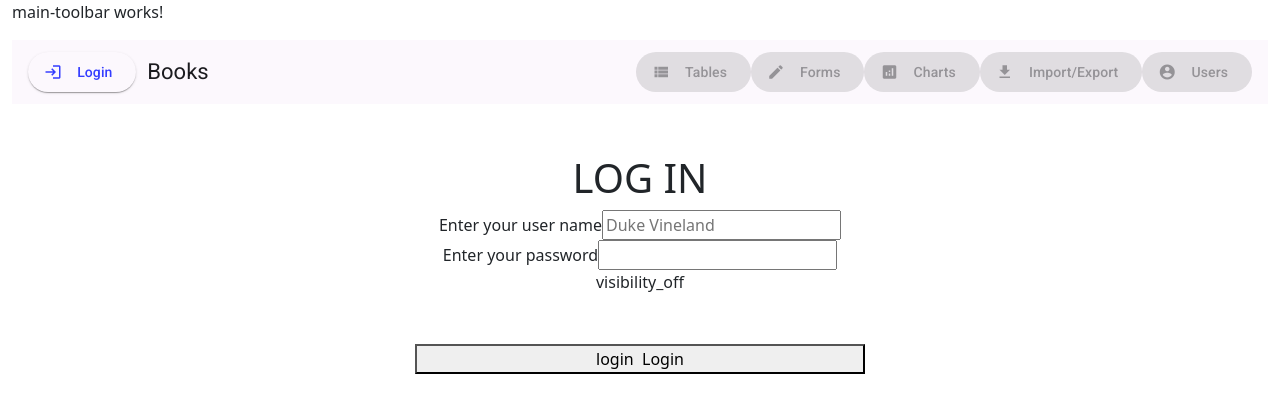
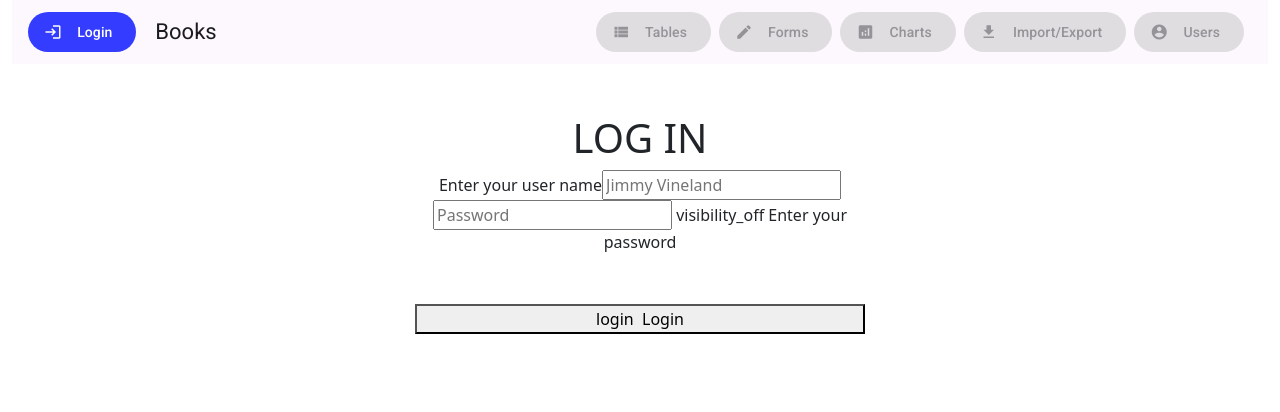
Before and after one commit to Johnathan-McRoberts/SabletrimmedBrickquilted, an Angular app in the folder ui/sabletrimmed-brickquilted/: page / in a window 1280 px wide. Shown: the top 412 px of the page. Built offline with nearby package versions, Linux system fonts and the light colour scheme.

Commit message:
Clean up

```diff
--- a/ui/sabletrimmed-brickquilted/src/app/shared/components/main-toolbar/main-toolbar.html
+++ b/ui/sabletrimmed-brickquilted/src/app/shared/components/main-toolbar/main-toolbar.html
@@ -1,35 +1,34 @@
-<p>main-toolbar works!</p>
-<mat-toolbar color="primary">
+<mat-toolbar color="primary" class="toolbar-button-row">
 
-  <button (click)="navigateToLogin()" mat-raised-button color="primary">
+  <button (click)="navigateToLogin()" matButton="filled">
     <mat-icon>login</mat-icon>
     <span>&nbsp; Login</span>
   </button>
 
   <span>&nbsp; Books {{displayuser}}</span>
-  <span class="example-spacer"></span>
+  <span class="toolbar-spacer"></span>
 
-  <button (click)="navigateToTables()" mat-raised-button color="primary" [disabled]="isNotLoggedIn()">
+  <button (click)="navigateToTables()" matButton="filled" [disabled]="isNotLoggedIn()">
     <mat-icon>view_list</mat-icon>
     <span>&nbsp; Tables</span>
   </button>
 
-  <button (click)="navigateToForms()" mat-raised-button color="primary" [disabled]="isNotLoggedIn()">
+  <button (click)="navigateToForms()" matButton="filled" [disabled]="isNotLoggedIn()">
     <mat-icon>edit</mat-icon>
     <span>&nbsp; Forms</span>
   </button>
 
-  <button (click)="navigateToCharts()" mat-raised-button color="primary" [disabled]="isNotLoggedIn()">
+  <button (click)="navigateToCharts()" matButton="filled" [disabled]="isNotLoggedIn()">
     <mat-icon>analytics</mat-icon>
     <span>&nbsp; Charts</span>
   </button>
 
-  <button (click)="navigateToInputExport()" mat-raised-button color="primary" [disabled]="isNotLoggedIn()">
+  <button (click)="navigateToInputExport()" matButton="filled" [disabled]="isNotLoggedIn()">
     <mat-icon>download</mat-icon>
     <span>&nbsp; Import/Export</span>
   </button>
 
-  <button (click)="navigateToUsers()" mat-raised-button color="primary" [disabled]="isNotLoggedIn()">
+  <button (click)="navigateToUsers()" matButton="filled" [disabled]="isNotLoggedIn()">
     <mat-icon>account_circle</mat-icon>
     <span>&nbsp; Users</span>
   </button>
--- a/ui/sabletrimmed-brickquilted/src/app/shared/components/main-toolbar/main-toolbar.scss
+++ b/ui/sabletrimmed-brickquilted/src/app/shared/components/main-toolbar/main-toolbar.scss
@@ -1,8 +1,7 @@
-
-.example-icon {
-  padding: 0 14px;
+.toolbar-spacer {
+  flex: 1 1 auto;
 }
 
-.example-spacer {
-  flex: 1 1 auto;
+.toolbar-button-row .mat-mdc-button-base {
+  margin: 8px 8px 8px 0;
 }
--- a/ui/sabletrimmed-brickquilted/src/app/shared/components/main-toolbar/main-toolbar.ts
+++ b/ui/sabletrimmed-brickquilted/src/app/shared/components/main-toolbar/main-toolbar.ts
@@ -1,9 +1,7 @@
 import { Component, inject } from '@angular/core';
 import { Router } from '@angular/router';
 
-
 import { LoggedInService } from './../../../shared/services/logged-in-service';
-
 
 @Component({
   selector: 'app-main-toolbar',
--- a/ui/sabletrimmed-brickquilted/src/app/shared/services/logged-in-service.ts
+++ b/ui/sabletrimmed-brickquilted/src/app/shared/services/logged-in-service.ts
@@ -1,10 +1,9 @@
-import { HttpClient, HttpHeaders } from '@angular/common/http';
+import { HttpClient } from '@angular/common/http';
 import { inject, Injectable } from '@angular/core';
 import { Observable } from 'rxjs';
 
 import { UserLoginRequest } from '../models/user-login-request';
 import { UserLoginResponse } from '../models/user-login-response';
-//import { Injectable } from '@angular/core';
 
 @Injectable({
   providedIn: 'root',
@@ -53,18 +52,4 @@ export class LoggedInService {
     // return the observable
     return this.http.get<UserLoginResponse>(prefix +url + queryParams);
   }
-
-
-
-  getWeatherForecast(): Observable<Object> {
-
-    //set up the url
-    const prefix: string = 'http://localhost:5122';
-    const url: string = '/WeatherForecast';
-
-    return this.http.get(prefix + url, { responseType: 'json' });
-
-    // return the observable
-    //return this.http.get<string>(prefix + url);
-  }
 }
--- a/ui/sabletrimmed-brickquilted/src/app/user-login/components/login/login.html
+++ b/ui/sabletrimmed-brickquilted/src/app/user-login/components/login/login.html
@@ -3,20 +3,26 @@
   <mat-form-field>
     <mat-label>Enter your user name</mat-label>
     <input matInput #input maxlength="20"
-           placeholder="Duke Vineland"
+           placeholder="Jimmy Vineland"
            (input)="onInputUserName($event)" />
   </mat-form-field>
   <mat-form-field>
-    <mat-label>Enter your password</mat-label>
-    <input matInput type="password"
-           (input)="onInputPassword($event)">
-    <mat-icon>visibility_off</mat-icon>
+    <input matInput placeholder="Password"
+           [type]="hidePassword ? 'password' : 'text'"
+           (input)="onInputPassword($event)"
+           required>
+    <mat-icon matSuffix (click)="hidePassword = !hidePassword">
+      {{hidePassword ? 'visibility_off' : 'visibility'}}
+    </mat-icon>
+    <mat-hint>Enter your password</mat-hint>
   </mat-form-field>
 </form>
 
 <div class="submit-button">
 
-  <button (click)="submitLogin()" mat-raised-button color="primary">
+  <button (click)="submitLogin()"
+          matButton="filled"
+          >
     <mat-icon>login</mat-icon>
     <span>&nbsp; Login</span>
   </button>
--- a/ui/sabletrimmed-brickquilted/src/app/user-login/components/login/login.ts
+++ b/ui/sabletrimmed-brickquilted/src/app/user-login/components/login/login.ts
@@ -1,33 +1,9 @@
 import { Component, inject, signal } from '@angular/core';
 import { Router } from '@angular/router';
-
-
-
-import { HttpClient, HttpHeaders } from '@angular/common/http';
-//import { Injectable } from '@angular/core';
-//import { Observable } from 'rxjs';
-
-import {
-  MatSnackBar,
-  MatSnackBarAction,
-  MatSnackBarActions,
-  MatSnackBarLabel,
-  MatSnackBarRef,
-} from '@angular/material/snack-bar';
-//import { MatIconModule } from '@angular/material/icon';
+import { MatSnackBar } from '@angular/material/snack-bar';
 
 import { UserLoginResponseCode } from '../../../shared/models/user-login-response-code';
-
 import { LoggedInService } from './../../../shared/services/logged-in-service';
-
-
-interface Course {
-  description: string;
-  courseListIcon: string;
-  iconUrl: string;
-  longDescription: string;
-  url: string;
-}
 
 @Component({
   standalone: false,  // this is now required when using NgModule
@@ -37,8 +13,8 @@ interface Course {
 })
 export class Login {
 
+  public hidePassword: boolean = true;
 
-  private _http = inject(HttpClient);
   private _loggedInService = inject(LoggedInService);
   private _snackBar = inject(MatSnackBar);
   private router = inject(Router);
@@ -89,27 +65,4 @@ export class Login {
           }
         });
   }
-
-
-  users: any[] = [];
-  loading = false;
-  error = '';
-
-  submitHello() {
-
-    console.log("submit login for : u = " + this.userNameValue() + " p = " + this.passwordValue());
-
-    this.loading = true;
-    this.error = '';
-
-    this._http.get<any[]>('https://jsonplaceholder.typicode.com/users')
-      .subscribe({
-        next: (data: any) => {
-          console.log('Received data:', JSON.stringify(data));
-          this.users = data;
-          this.loading = false;
-        },
-        error: () => { this.error = 'Failed to load users'; this.loading = false; }
-      });
-  }
 }
```
Also changed, not shown: 1 other file (tests, documents, lock files or other folders).
